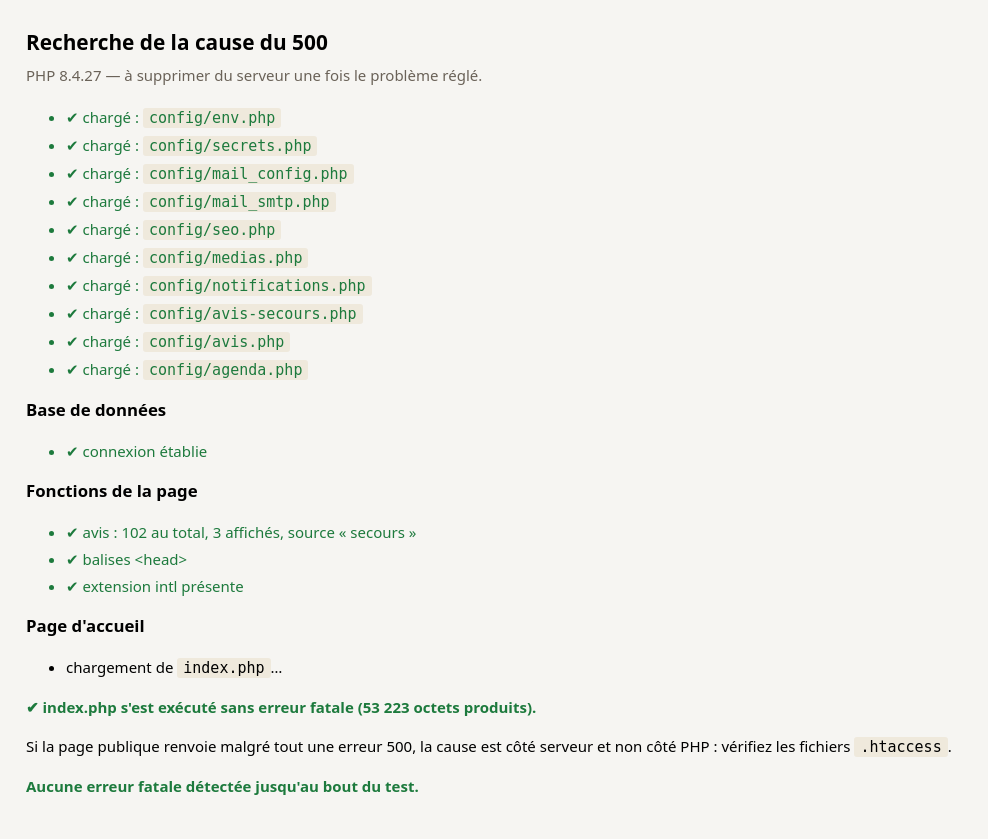
After one commit to ColibriMilhord/bv, a PHP site: page /debug-500.php in a window 1280 px wide. The commit adds this page. Shown: the whole page, without its empty margins (0-988 px from the left). Run offline with PHP 8.4, Linux system fonts and the light colour scheme; tables that the repository leaves empty or names only in its code hold one stand-in row (values such as "Sample post").

Commit message:
Outil debug-500 et formatage des dates sans l'extension intl
L'erreur 500 persiste et la page se rend pourtant sans faute ici, base
connectée comprise : la cause est propre au serveur. Cette version fournit
de quoi la nommer, et supprime une fragilité réelle au passage.

debug-500.php (à ouvrir dans le navigateur, à supprimer ensuite)
- Force l'affichage des erreurs PHP, que le serveur masque par défaut.
- Charge les dix fichiers de configuration un par un, puis la base, puis les
  fonctions de la page, puis index.php : la dernière étape affichée avant
  l'arrêt désigne le fichier fautif.
- Un gestionnaire d'arrêt rattrape les erreurs fatales et affiche le
  message, le fichier et le numéro de ligne.
- Vérifie explicitement la présence de l'extension intl.

Formatage des dates de tarifs
- Le bloc des tarifs instanciait IntlDateFormatter sans filet. Cette classe
  vient de l'extension intl, qui n'est pas activée partout, et le bloc ne
  s'exécute que lorsque la base répond — ce qui en faisait une cause
  possible d'erreur 500 invisible en test hors base.
- Un formatage manuel des mois prend le relais si l'extension est absente.

Co-Authored-By: Claude Opus 5 <noreply@anthropic.com>
Claude-Session: https://claude.ai/code/session_01W79Ud2XD3NryS2NSBePjFb

```diff
--- /dev/null
+++ b/debug-500.php
@@ -0,0 +1,145 @@
+<?php
+/**
+ * debug-500.php — Affiche la cause exacte d'une erreur 500.
+ *
+ * À téléverser à la racine du site, puis à ouvrir dans le navigateur :
+ *     https://votre-site/debug-500.php
+ *
+ * Le serveur masque normalement les erreurs PHP, ce qui donne une page 500
+ * muette. Ce fichier force leur affichage, puis charge les fichiers du site
+ * un par un : la dernière étape affichée avant l'arrêt désigne le fichier
+ * fautif, avec son numéro de ligne.
+ *
+ * ⚠ À SUPPRIMER du serveur une fois le problème réglé.
+ */
+
+ini_set('display_errors', '1');
+ini_set('display_startup_errors', '1');
+error_reporting(E_ALL);
+
+$etape = 'démarrage';
+
+// Un arrêt brutal (erreur fatale) passe quand même par ici : c'est ce qui
+// permet de nommer l'étape en cours au moment du plantage.
+register_shutdown_function(function () use (&$etape) {
+    $erreur = error_get_last();
+    $fatales = [E_ERROR, E_PARSE, E_COMPILE_ERROR, E_CORE_ERROR, E_USER_ERROR];
+
+    if ($erreur && in_array($erreur['type'], $fatales, true)) {
+        echo '<div style="background:#fdecea;border:2px solid #b3261e;padding:16px 20px;'
+           . 'margin:18px 0;border-radius:6px;font-family:system-ui,sans-serif">'
+           . '<h2 style="margin:0 0 10px;color:#b3261e">Erreur fatale à l\'étape : '
+           . htmlspecialchars($etape) . '</h2>'
+           . '<p style="margin:0 0 6px"><strong>Message :</strong> '
+           . htmlspecialchars($erreur['message']) . '</p>'
+           . '<p style="margin:0"><strong>Fichier :</strong> '
+           . htmlspecialchars($erreur['file']) . ' <strong>ligne</strong> '
+           . (int) $erreur['line'] . '</p></div>';
+    } else {
+        echo '<p style="font-family:system-ui,sans-serif;color:#1d7a3d;font-weight:600">'
+           . 'Aucune erreur fatale détectée jusqu\'au bout du test.</p>';
+    }
+});
+
+header('Content-Type: text/html; charset=UTF-8');
+header('X-Robots-Tag: noindex, nofollow');
+
+echo '<!doctype html><meta charset="utf-8"><title>Debug 500</title>';
+echo '<style>body{font:15px/1.6 system-ui,sans-serif;margin:0;padding:26px;background:#f6f5f2}'
+   . 'li{margin:3px 0}code{background:#efe9dc;padding:1px 6px;border-radius:3px}'
+   . '.ok{color:#1d7a3d}.wa{color:#a8730a}</style>';
+echo '<h1 style="font-size:1.3rem;margin:0 0 4px">Recherche de la cause du 500</h1>';
+echo '<p style="color:#6a6258;margin:0 0 18px">PHP ' . PHP_VERSION
+   . ' — à supprimer du serveur une fois le problème réglé.</p><ul>';
+
+/** Charge un fichier et signale le résultat. */
+function etape_chargement(&$etape, $chemin, $obligatoire = true)
+{
+    $etape = $chemin;
+    $complet = __DIR__ . '/' . $chemin;
+
+    if (!is_file($complet)) {
+        printf(
+            '<li class="%s">%s <code>%s</code></li>',
+            $obligatoire ? 'wa' : 'wa',
+            $obligatoire ? '✖ ABSENT —' : '▲ absent (facultatif) —',
+            htmlspecialchars($chemin)
+        );
+        return false;
+    }
+
+    require_once $complet;
+    echo '<li class="ok">✔ chargé : <code>' . htmlspecialchars($chemin) . '</code></li>';
+    flush();
+    return true;
+}
+
+// ── Les fichiers de configuration, un par un ───────────────────────────────
+etape_chargement($etape, 'config/env.php');
+etape_chargement($etape, 'config/secrets.php', false);
+etape_chargement($etape, 'config/mail_config.php');
+etape_chargement($etape, 'config/mail_smtp.php');
+etape_chargement($etape, 'config/seo.php');
+etape_chargement($etape, 'config/medias.php');
+etape_chargement($etape, 'config/notifications.php');
+etape_chargement($etape, 'config/avis-secours.php', false);
+etape_chargement($etape, 'config/avis.php');
+etape_chargement($etape, 'config/agenda.php');
+
+// ── Connexion à la base ────────────────────────────────────────────────────
+$etape = 'connexion à la base de données';
+echo '</ul><h2 style="font-size:1.05rem">Base de données</h2><ul>';
+try {
+    require_once __DIR__ . '/config/db.php';
+    echo isset($pdo) && $pdo
+        ? '<li class="ok">✔ connexion établie</li>'
+        : '<li class="wa">▲ $pdo vaut null — vérifier config/secrets.php</li>';
+} catch (Throwable $e) {
+    echo '<li class="wa">▲ ' . htmlspecialchars($e->getMessage()) . '</li>';
+}
+
+// ── Les fonctions utilisées par la page d'accueil ──────────────────────────
+echo '</ul><h2 style="font-size:1.05rem">Fonctions de la page</h2><ul>';
+
+$etape = 'avis_donnees()';
+try {
+    $avis = avis_donnees();
+    echo '<li class="ok">✔ avis : ' . (int) $avis['total'] . ' au total, '
+       . count($avis['avis']) . ' affichés, source « ' . htmlspecialchars($avis['source']) . ' »</li>';
+} catch (Throwable $e) {
+    echo '<li class="wa">▲ avis_donnees() : ' . htmlspecialchars($e->getMessage()) . '</li>';
+}
+
+$etape = 'seo_head()';
+try {
+    ob_start();
+    seo_head(['title' => 'test', 'description' => 'test', 'path' => '']);
+    ob_end_clean();
+    echo '<li class="ok">✔ balises &lt;head&gt;</li>';
+} catch (Throwable $e) {
+    echo '<li class="wa">▲ seo_head() : ' . htmlspecialchars($e->getMessage()) . '</li>';
+}
+
+$etape = 'IntlDateFormatter (extension intl)';
+if (class_exists('IntlDateFormatter')) {
+    echo '<li class="ok">✔ extension intl présente</li>';
+} else {
+    echo '<li class="wa">✖ extension <strong>intl</strong> ABSENTE — la page d\'accueil '
+       . 'plante au moment d\'afficher les tarifs. hPanel → Avancé → Configuration PHP, '
+       . 'activer l\'extension intl.</li>';
+}
+
+// ── Enfin, la page d'accueil complète ──────────────────────────────────────
+echo '</ul><h2 style="font-size:1.05rem">Page d\'accueil</h2><ul>';
+$etape = 'index.php';
+echo '<li>chargement de <code>index.php</code>…</li></ul>';
+flush();
+
+ob_start();
+require __DIR__ . '/index.php';
+$html = ob_get_clean();
+
+echo '<p class="ok" style="font-weight:600">✔ index.php s\'est exécuté sans erreur fatale ('
+   . number_format(strlen($html), 0, ',', ' ') . ' octets produits).</p>';
+echo '<p>Si la page publique renvoie malgré tout une erreur 500, la cause est côté '
+   . 'serveur et non côté PHP : vérifiez les fichiers <code>.htaccess</code>.</p>';
--- a/index.php
+++ b/index.php
@@ -475,14 +475,24 @@ if ($_SERVER['REQUEST_METHOD'] === 'POST' && isset($_POST['action']) && $_POST['
             <?php foreach ($tarifs_display as $t):
                 $isHigh = $t['prix_semaine'] > 2000;
                 $d1 = new DateTime($t['date_debut']); $d2 = new DateTime($t['date_fin']);
-                $fmt = new IntlDateFormatter('fr_FR', IntlDateFormatter::NONE, IntlDateFormatter::NONE);
-                $fmt->setPattern('d MMMM');
+                // L'extension intl n'est pas activée partout : sans elle, on
+                // formate les dates à la main plutôt que de faire tomber la page.
+                $fmtDate = function (DateTime $date) {
+                    if (class_exists('IntlDateFormatter')) {
+                        $fmt = new IntlDateFormatter('fr_FR', IntlDateFormatter::NONE, IntlDateFormatter::NONE);
+                        $fmt->setPattern('d MMMM');
+                        return $fmt->format($date);
+                    }
+                    $mois = [1 => 'janvier', 'février', 'mars', 'avril', 'mai', 'juin',
+                             'juillet', 'août', 'septembre', 'octobre', 'novembre', 'décembre'];
+                    return $date->format('j') . ' ' . $mois[(int) $date->format('n')];
+                };
             ?>
             <div class="<?php echo $isHigh ? 'pricing-row featured' : 'pricing-row'; ?>">
                 <div class="season-info">
                     <h3 style="<?php echo $isHigh ? 'color:var(--gold-text);' : ''; ?>"><?php echo htmlspecialchars($t['nom_saison']); ?></h3>
                     <div style="font-size:.9rem;<?php echo $isHigh ? 'color:rgba(255,255,255,.7);' : 'color:#777;'; ?>">
-                        Du <?php echo $fmt->format($d1); ?> au <?php echo $fmt->format($d2); ?>
+                        Du <?php echo $fmtDate($d1); ?> au <?php echo $fmtDate($d2); ?>
                     </div>
                 </div>
                 <div class="price-block">
--- a/robots.txt
+++ b/robots.txt
@@ -13,6 +13,7 @@ Disallow: /phpmailer/
 Disallow: /ARCHIVE/
 Disallow: /tools/
 Disallow: /diagnostic.php
+Disallow: /debug-500.php
 Disallow: /fetch_datatourisme.php
 Disallow: /ajax_agenda.php
 Disallow: /*.log$
```
Also changed, not shown: docs/DEPLOIEMENT.md (+6 -1 lines).
